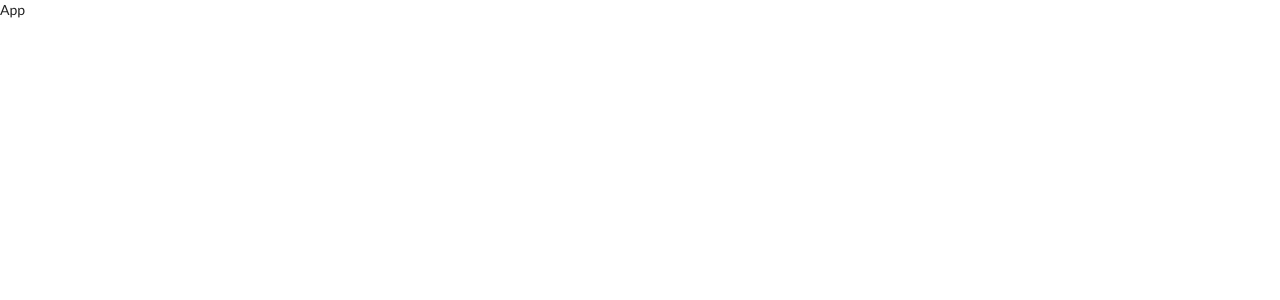
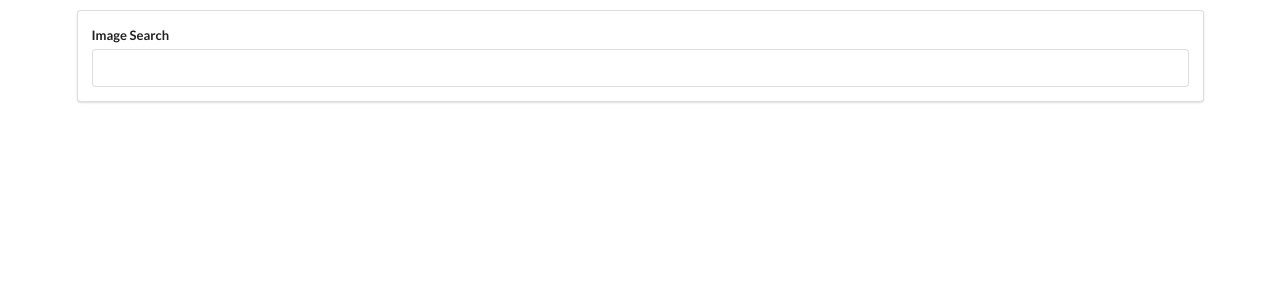
Before and after one commit to TNgatuvai/cars, a React (Create React App) app: page / in a window 1280 px wide. Shown: the top 300 px of the page. Built offline with nearby package versions, Linux system fonts and the light colour scheme.

Commit message:
added searchbar container

```diff
--- a/src/components/App.js
+++ b/src/components/App.js
@@ -1,7 +1,12 @@
 import React from 'react';
+import SearchBar from './SearchBar';
 
 const App = () => {
-    return <div>App</div>;
+    return (
+        <div className="ui container" style={{ marginTop: '10px'}}>
+            <SearchBar />
+        </div>
+    );
 };
 
 export default App;
```
